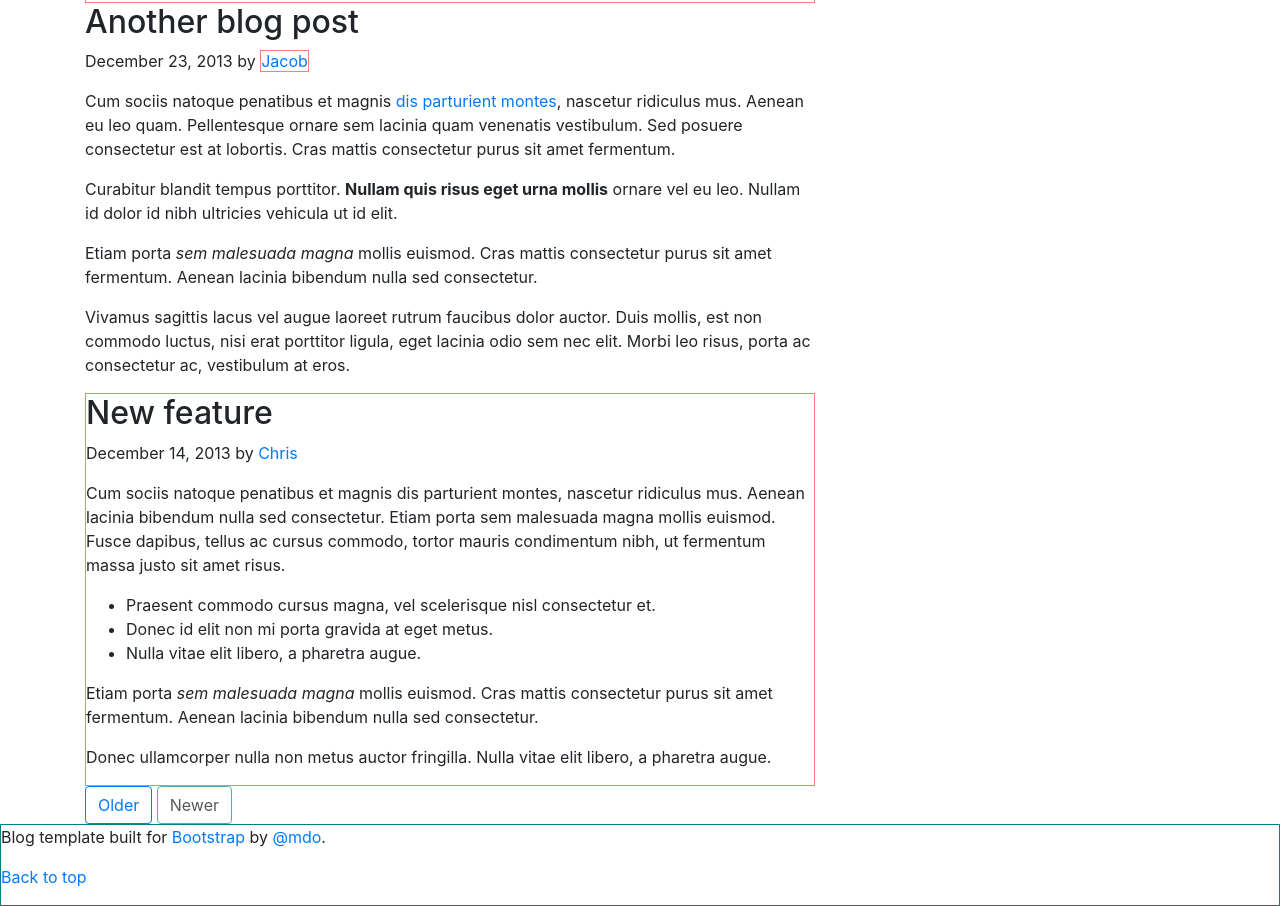
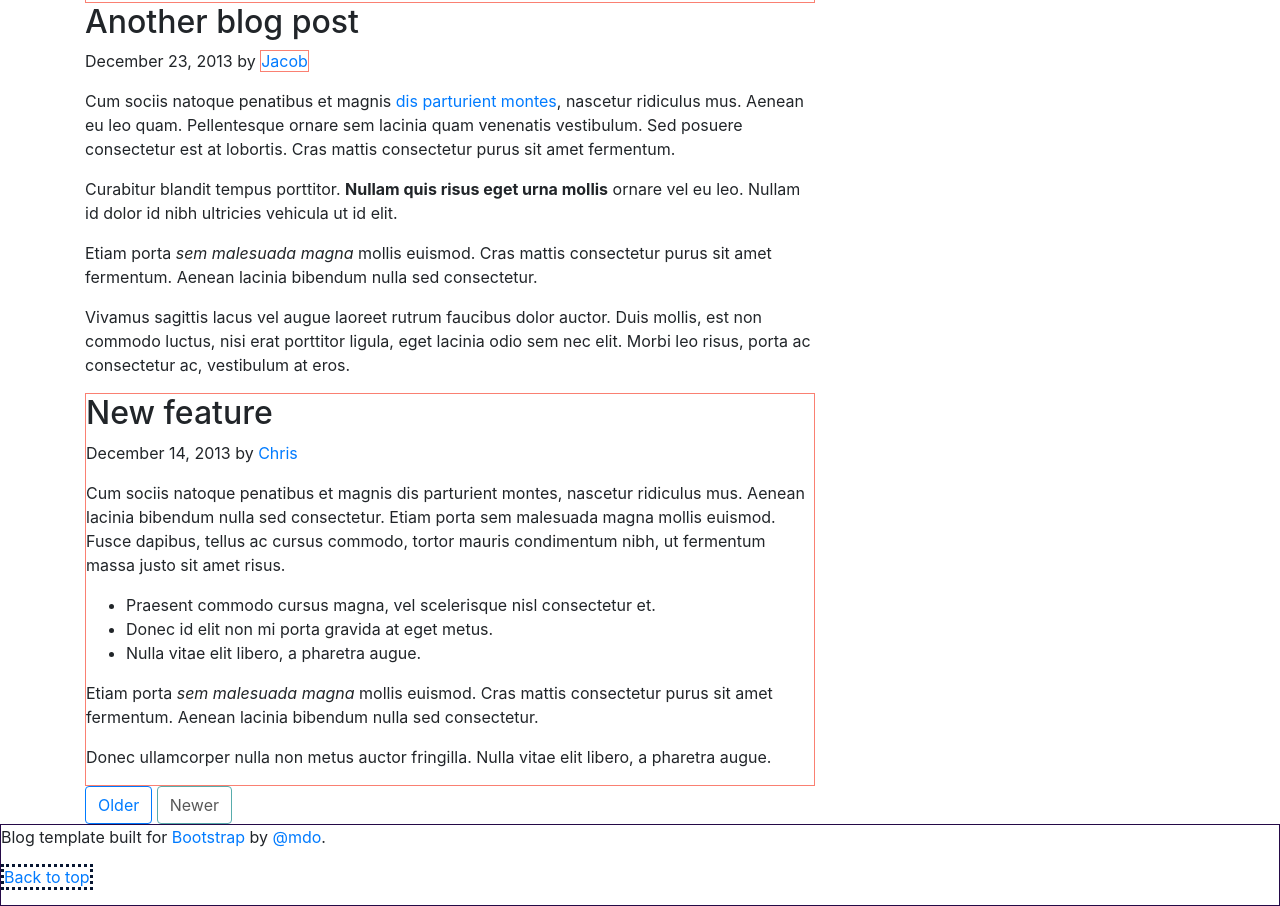
Before and after one commit to Raia-Kisseljova/M2D7, a plain HTML site: page index.html in a window 1280 px wide. Shown: the part 2037-2943 px from the top of the page. Drawn offline with nearby package versions, Linux system fonts and the light colour scheme.

Commit message:
Completed number 9 extra

```diff
--- a/styles.css
+++ b/styles.css
@@ -37,8 +37,12 @@ nav>a:nth-child(2n){
 }
 
 
+p:last-of-type > a {
+    border: 3px dotted rgb(7, 22, 49);
+}
+
 footer{
-    border: 1px solid teal;
+    border: 1px solid rgb(36, 9, 71);
 }
 
 .forJumbotron {
```
